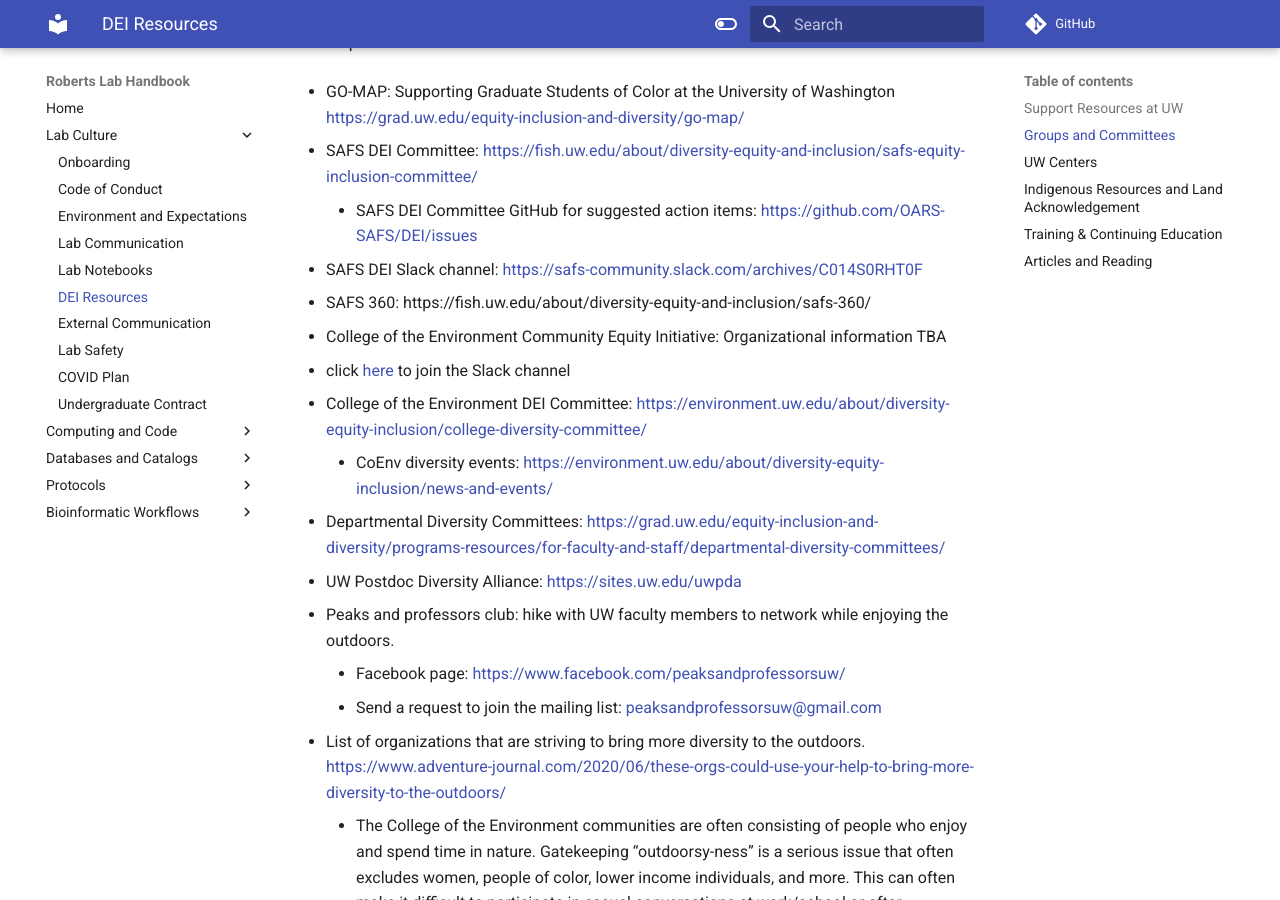
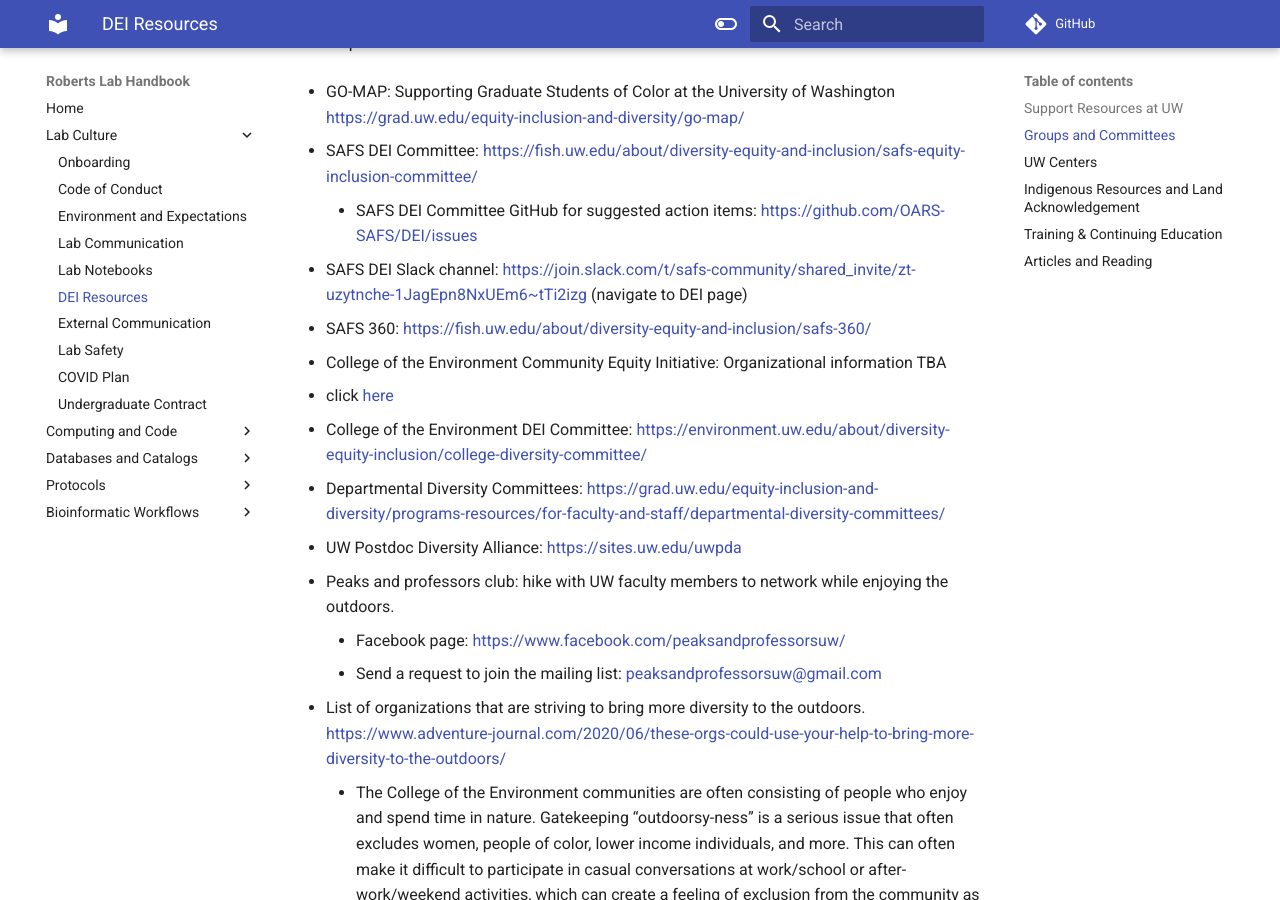
Before and after one commit to RobertsLab/resources, an MkDocs documentation site: the page built from docs/DEI-Resources.md, in a window 1280 px wide and 900 px high, scrolled down 460 px. Built offline with MkDocs 1.6.1 and Material for MkDocs 9.7.7, drawn with Linux system fonts in a browser that asks for light colours; comment, search, counter and statistics services are not loaded.

Commit message:
Update DEI-Resources.md
update DEI resources hyperlinks

```diff
--- a/docs/DEI-Resources.md
+++ b/docs/DEI-Resources.md
@@ -4,14 +4,13 @@
 
 - [UW Safe Campus](https://depts.washington.edu/safecamp/)
 
-- [UW Q Center](http://depts.washington.edu/qcenter/wordpress/about/about-us/) (Advocacy, mentoring, and support for queer students)
+- [UW Q Center](https://sites.uw.edu/qcenter) (Advocacy, mentoring, and support for queer students)
 
 - [Disability Resources](http://depts.washington.edu/uwdrs/)
 
 - [UW Counseling Center](http://www.washington.edu/counseling/)
 
-- [UW Health and Wellness](http://depts.washington.edu/livewell/)
-
+- [UW Health and Wellness](https://wellbeing.uw.edu/topic/mental-health/)
 
 ## Groups and Committees
 
@@ -20,15 +19,14 @@
 - SAFS DEI Committee: [https://fish.uw.edu/about/diversity-equity-and-inclusion/safs-equity-inclusion-committee/](https://fish.uw.edu/about/diversity-equity-and-inclusion/safs-equity-inclusion-committee/)
      - SAFS DEI Committee GitHub for suggested action items: [https://github.com/OARS-SAFS/DEI/issues](https://github.com/OARS-SAFS/DEI/issues)
 
-- SAFS DEI Slack channel: [https://safs-community.slack.com/archives/C014S0RHT0F](https://safs-community.slack.com/archives/C014S0RHT0F)
+- SAFS DEI Slack channel: [https://join.slack.com/t/safs-community/shared_invite/zt-uzytnche-1JagEpn8NxUEm6~tTi2izg](https://join.slack.com/t/safs-community/shared_invite/zt-uzytnche-1JagEpn8NxUEm6~tTi2izg) (navigate to DEI page)
 
-- SAFS 360: https://fish.uw.edu/about/diversity-equity-and-inclusion/safs-360/
+- SAFS 360: [https://fish.uw.edu/about/diversity-equity-and-inclusion/safs-360/](https://fish.uw.edu/about/diversity-equity-and-inclusion/safs-360/)
 
 - College of the Environment Community Equity Initiative: Organizational information TBA
-  - click [here](https://join.slack.com/t/coecei/shared_invite/zt-h4o8hvbn-Fkro5tyYpusr5LjLqGcHpw) to join the Slack channel
+  - click [here](https://huskylink.washington.edu/organization/cei)
 
 - College of the Environment DEI Committee: [https://environment.uw.edu/about/diversity-equity-inclusion/college-diversity-committee/](https://environment.uw.edu/about/diversity-equity-inclusion/college-diversity-committee/)
-     - CoEnv diversity events: [https://environment.uw.edu/about/diversity-equity-inclusion/news-and-events/](https://environment.uw.edu/about/diversity-equity-inclusion/news-and-events/)
 
 - Departmental Diversity Committees:
 [https://grad.uw.edu/equity-inclusion-and-diversity/programs-resources/for-faculty-and-staff/departmental-diversity-committees/](https://grad.uw.edu/equity-inclusion-and-diversity/programs-resources/for-faculty-and-staff/departmental-diversity-committees/)
@@ -69,7 +67,7 @@
 
 ## Articles and Reading
 
-- [Interrupting Bias in Academic Settings](https://www.ncwit.org/resources/interrupting-bias-academic-settings-0) Feb 2017. From the National Center for Women & Information Technology. “Use this resource to help you practice ways to interrupt bias in real-life situations."
+- [Interrupting Bias in Academic Settings](https://ncwit.org/resource/biasacademic/) Feb 2017. From the National Center for Women & Information Technology. “Use this resource to help you practice ways to interrupt bias in real-life situations."
 
 - [Black Scientists Call Out Racism in Their Institutions](https://www.theverge.com/21286924/science-racism-strike-stem-black-lives-matter-protests) June 2020. “Black scientists and students are sharing their experiences on Twitter of being dismissed and discriminated against in academia using the hashtag #BlackintheIvory.”
 
```
